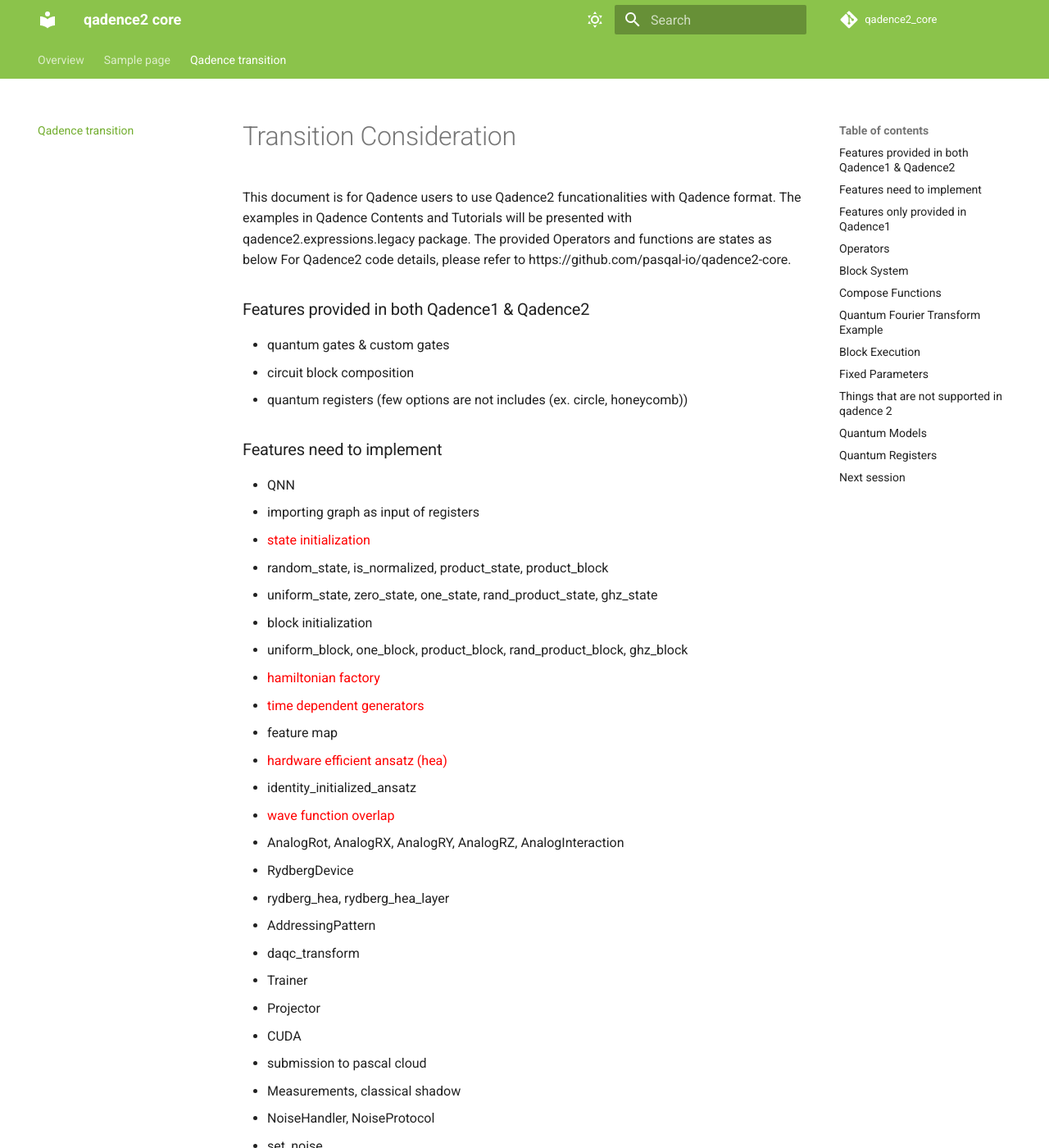
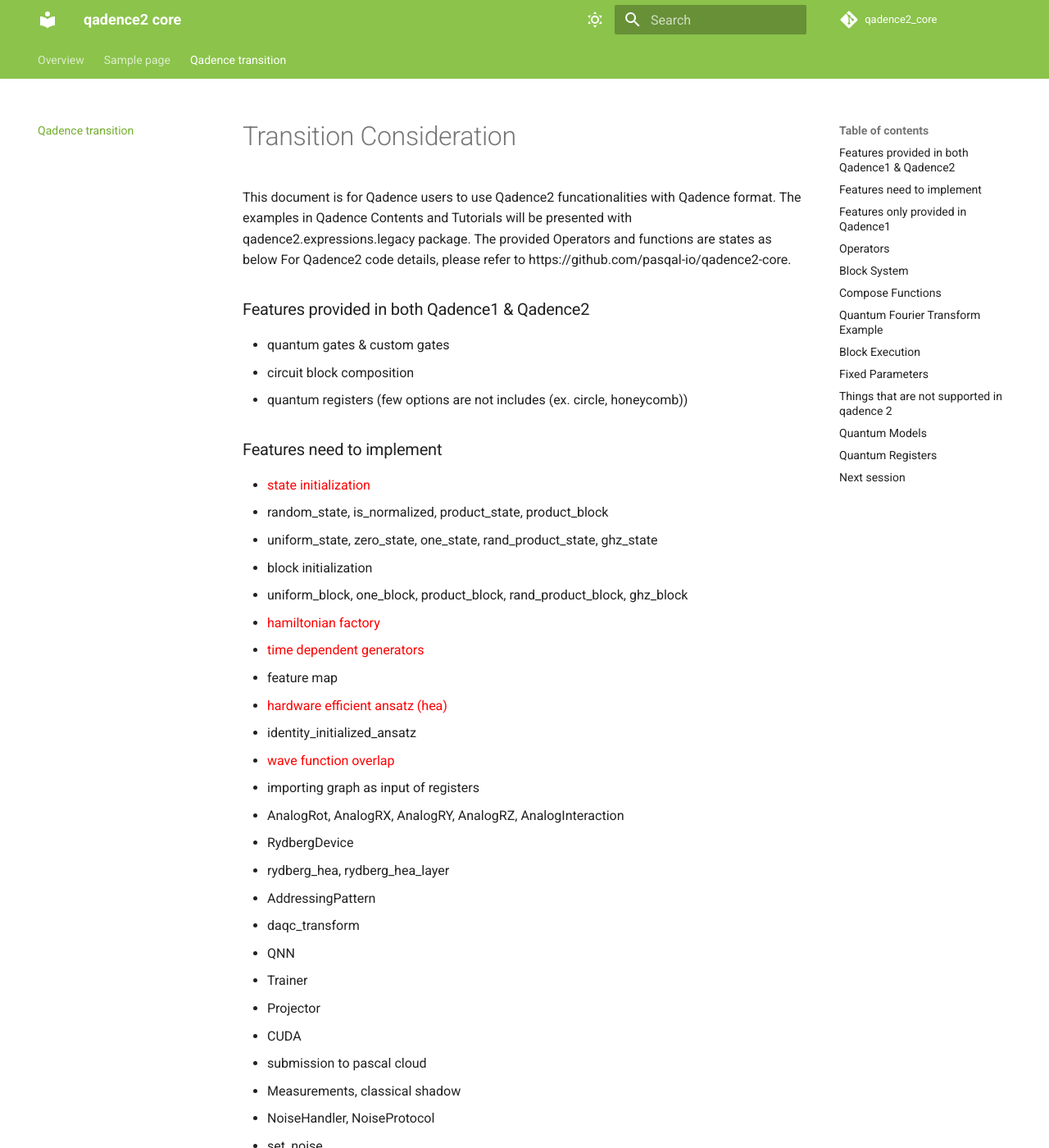
Before and after one commit to pasqal-io/qadence2-core, an MkDocs documentation site: the page built from docs/transition.md, in a window 1280 px wide and 1400 px high. Shown: the whole window at 82% size. Built offline with MkDocs 1.6.1 and Material for MkDocs 9.7.7, drawn with Linux system fonts in a browser that asks for light colours; the version menu is left out; some of the changed lines change nothing that is shown.

Commit message:
function lists

```diff
--- a/docs/transition.md
+++ b/docs/transition.md
@@ -11,8 +11,6 @@
 - quantum registers (few options are not includes (ex. circle, honeycomb))
 
 ### Features need to implement
-- QNN
-- importing graph as input of registers
 - <span style="color: red;">state initialization</span>
 - random_state, is_normalized, product_state, product_block
 - uniform_state, zero_state, one_state, rand_product_state, ghz_state
@@ -24,11 +22,13 @@
 - <span style="color: red;">hardware efficient ansatz (hea)</span>
 - identity_initialized_ansatz
 - <span style="color: red;">wave function overlap</span>
+- importing graph as input of registers
 - AnalogRot, AnalogRX, AnalogRY, AnalogRZ, AnalogInteraction
 - RydbergDevice
 - rydberg_hea, rydberg_hea_layer
 - AddressingPattern
 - daqc_transform
+- QNN
 - Trainer
 - Projector
 - CUDA
```
